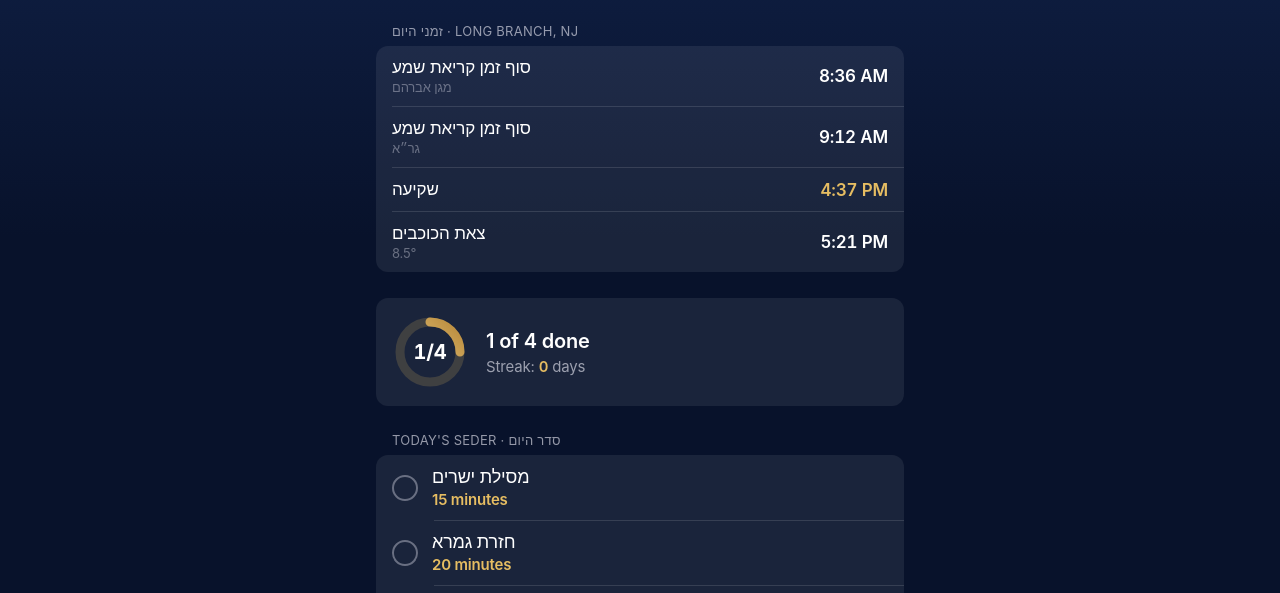
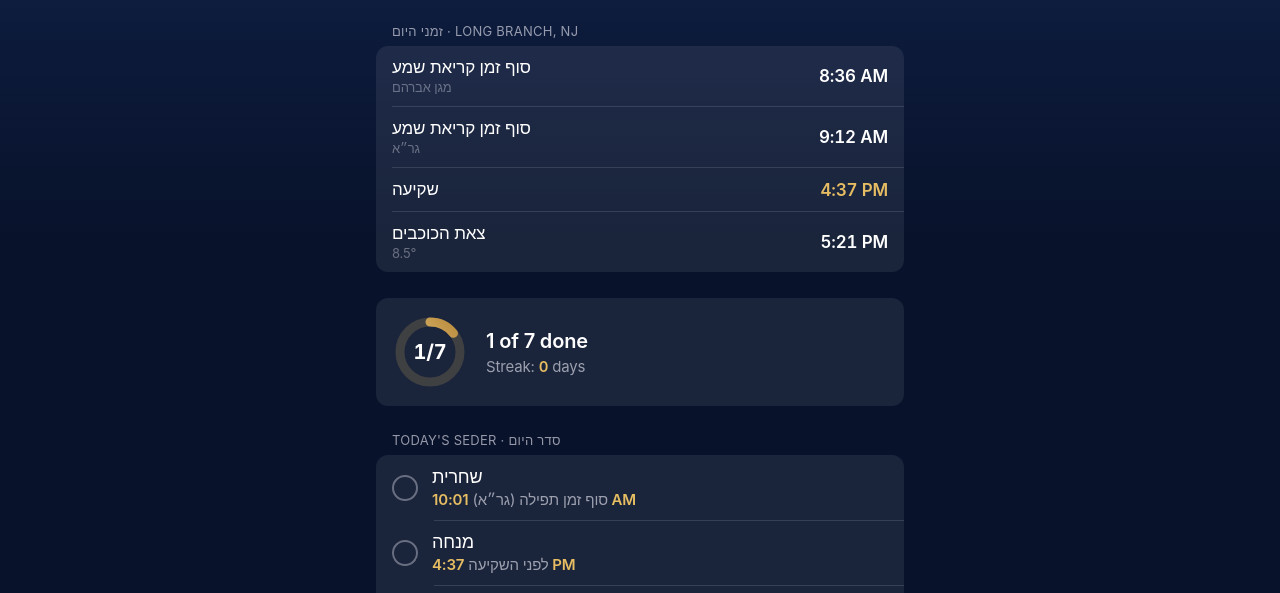
Before and after one commit to bgluck-hash/avoidas-hashem-checklist, a plain HTML site: page index.html in a window 1280 px wide. Shown: the part 203-796 px from the top of the page. Drawn offline with Linux system fonts and the light colour scheme.

Commit message:
Add Shacharis, Mincha and Maariv to the daily list
Co-Authored-By: Claude Opus 5.5 <noreply@anthropic.com>
Claude-Session: https://claude.ai/code/session_01CorhVVondnB6RBRhCzQjpL

```diff
--- a/index.html
+++ b/index.html
@@ -195,10 +195,10 @@ h1 { font-size: 34px; font-weight: 700; letter-spacing: -0.02em; line-height: 1.
             <circle class="trk" cx="38" cy="38" r="30"/>
             <circle class="val" id="fill" cx="38" cy="38" r="30"/>
           </svg>
-          <span class="num" id="ringnum">0</span>
+          <span class="num" id="ringnum">0/7</span>
         </div>
         <div class="stext">
-          <span class="big" id="count">0 of 4 done</span>
+          <span class="big" id="count">0 of 7 done</span>
           <span class="small">Streak: <b id="streak">0</b> <span id="streakword">days</span></span>
         </div>
       </div>
@@ -227,6 +227,9 @@ h1 { font-size: 34px; font-weight: 700; letter-spacing: -0.02em; line-height: 1.
 
 <script>
 const TASKS = [
+  { id: "shacharis", name: "שחרית", amt: d => "סוף זמן תפילה (גר״א) <b>" + zmanimFor(d).tefillah + "</b>" },
+  { id: "mincha",    name: "מנחה",   amt: d => "לפני השקיעה <b>" + zmanimFor(d).shkia + "</b>" },
+  { id: "maariv",    name: "מעריב",  amt: d => "אחרי צאת הכוכבים <b>" + zmanimFor(d).tzeis + "</b>" },
   { id: "mesilas", name: "מסילת ישרים", amt: () => "<b>15 minutes</b>" },
   { id: "gemara",  name: "חזרת גמרא",   amt: () => "<b>20 minutes</b>" },
   { id: "kibud",   name: "כיבוד אב ואם",   amt: d => { const n = kibudLesson(d); return n ? "<b>Lesson " + n + "</b>" : "<b>1 lesson</b> from the sefer"; } },
@@ -269,6 +272,12 @@ function sunAt(d, depression, rising) {
 function fmtTime(ms, roundUp) {
   const m = 6e4, t = roundUp ? Math.ceil(ms / m) * m : Math.floor(ms / m) * m;
   return new Date(t).toLocaleTimeString("en-US", { timeZone: TZ, hour: "numeric", minute: "2-digit" });
+}
+function zmanimFor(d) {
+  try {
+    const sr = sunAt(d, 0.833, true), ss = sunAt(d, 0.833, false);
+    return { tefillah: fmtTime(sr + (ss - sr) / 3, false), shkia: fmtTime(ss, false), tzeis: fmtTime(sunAt(d, 8.5, false), true) };
+  } catch (e) { return { tefillah: "", shkia: "", tzeis: "" }; }
 }
 function renderZmanim(d) {
   const sr = sunAt(d, 0.833, true), ss = sunAt(d, 0.833, false), tz = sunAt(d, 8.5, false);
@@ -349,7 +358,7 @@ function render() {
     const d = addDays(today, -i), dk = key(d), c = doneCount(dk);
     const el = document.createElement("button");
     el.className = "day" + (dk === k ? " sel" : "");
-    el.setAttribute("aria-label", d.toLocaleDateString("en-US", { weekday: "long", month: "short", day: "numeric" }) + ": " + c + " of 4 done");
+    el.setAttribute("aria-label", d.toLocaleDateString("en-US", { weekday: "long", month: "short", day: "numeric" }) + ": " + c + " of " + TASKS.length + " done");
     el.innerHTML = '<span>' + d.toLocaleDateString("en-US", { weekday: "short" }) + '</span><span class="dot ' + (c === TASKS.length ? "full" : c ? "part" : "") + '"></span><span class="dn">' + d.getDate() + '</span>';
     el.addEventListener("click", () => { viewDate = d; render(); });
     days.appendChild(el);
```
